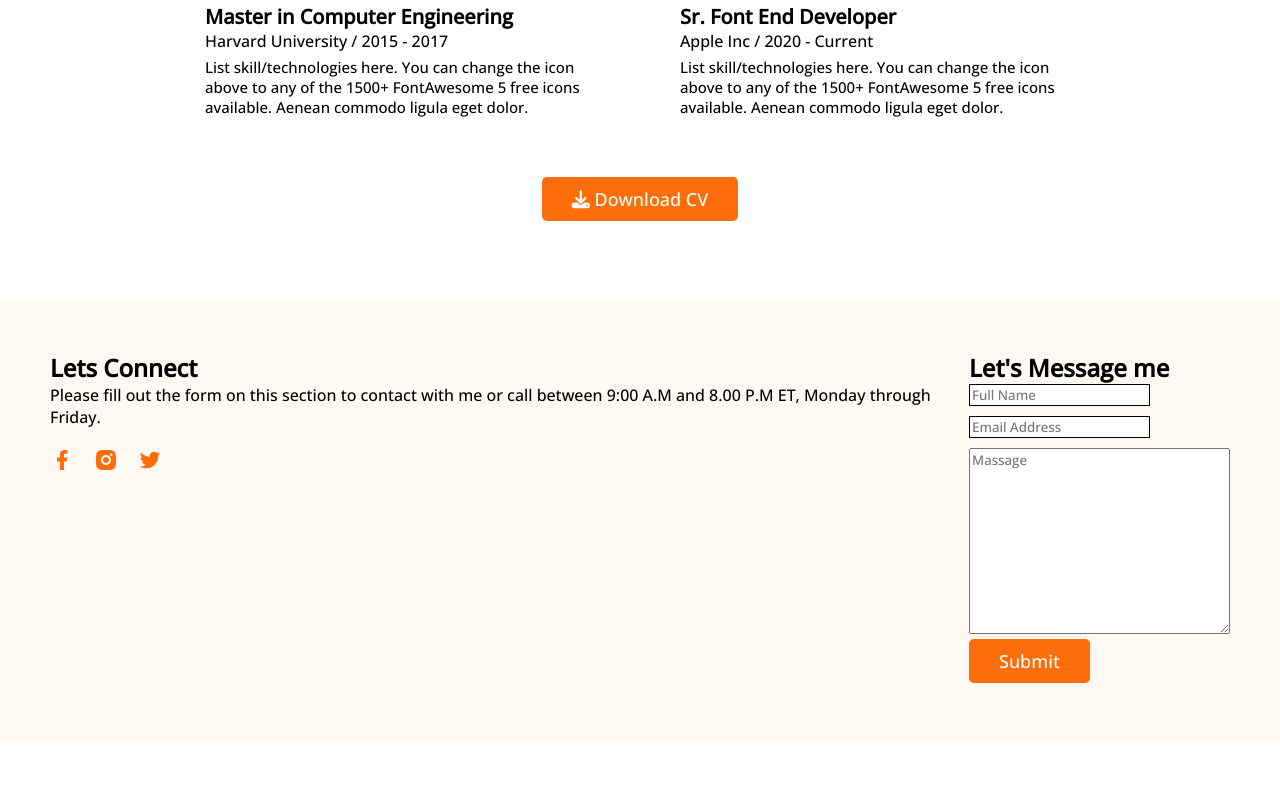
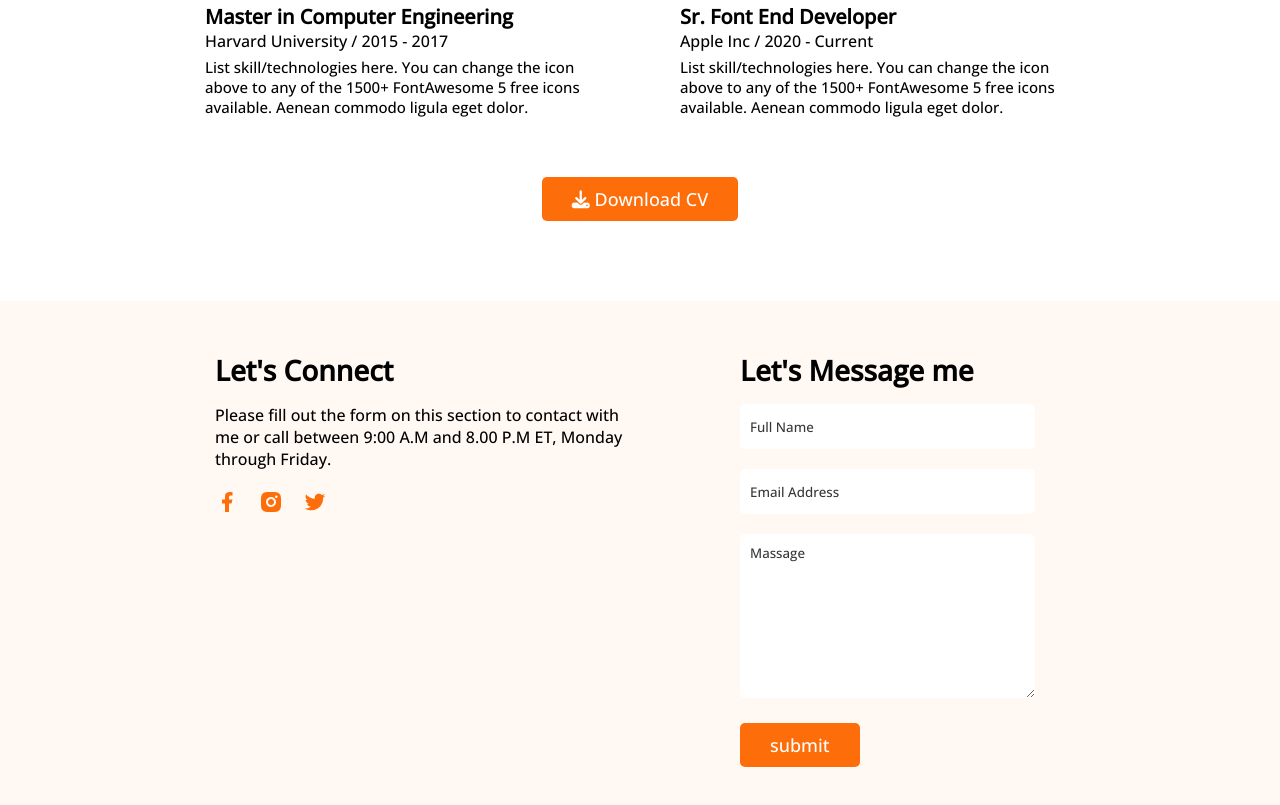
Before and after one commit to alaminsultan/portfolio, a plain HTML site: page index.html in a window 1280 px wide. Shown: the part 2303-3108 px from the top of the page. Before the commit the page ends 3046 px from the top, so only its background shows below. Drawn offline with nearby package versions, Linux system fonts and the light colour scheme.

Commit message:
le vai hogiye finle

```diff
--- a/index.html
+++ b/index.html
@@ -113,22 +113,26 @@
                     <h3 class="rs-title3">My Education</h3>
                     <h4 class="rs-title4">Master in Computer Engineering</h4>
                     <p class="rs-pragrap1">Harvard University / 2015 - 2017</p>
-                    <p class="rs-pragrap2">List skill/technologies here. You can change the icon above to any of the 1500+ FontAwesome 5
+                    <p class="rs-pragrap2">List skill/technologies here. You can change the icon above to any of the
+                        1500+ FontAwesome 5
                         free icons available. Aenean commodo ligula eget dolor.</p>
                     <hr class="rs-line">
                     <h4 class="rs-title4">Master in Computer Engineering</h4>
                     <p class="rs-pragrap1">Harvard University / 2015 - 2017</p>
-                    <p class="rs-pragrap2">List skill/technologies here. You can change the icon above to any of the 1500+ FontAwesome 5
+                    <p class="rs-pragrap2">List skill/technologies here. You can change the icon above to any of the
+                        1500+ FontAwesome 5
                         free icons available. Aenean commodo ligula eget dolor.</p>
                     <hr class="rs-line">
                     <h4 class="rs-title4">Master in Computer Engineering</h4>
                     <p class="rs-pragrap1">Harvard University / 2015 - 2017</p>
-                    <p class="rs-pragrap2">List skill/technologies here. You can change the icon above to any of the 1500+ FontAwesome 5
+                    <p class="rs-pragrap2">List skill/technologies here. You can change the icon above to any of the
+                        1500+ FontAwesome 5
                         free icons available. Aenean commodo ligula eget dolor.</p>
                     <hr class="rs-line">
                     <h4 class="rs-title4">Master in Computer Engineering</h4>
                     <p class="rs-pragrap1">Harvard University / 2015 - 2017</p>
-                    <p class="rs-pragrap2">List skill/technologies here. You can change the icon above to any of the 1500+ FontAwesome 5
+                    <p class="rs-pragrap2">List skill/technologies here. You can change the icon above to any of the
+                        1500+ FontAwesome 5
                         free icons available. Aenean commodo ligula eget dolor.</p>
                 </div>
                 <div class="rs-main">
@@ -142,7 +146,8 @@
                     <p class="rs-pragrap1">Apple Inc / 2020 - Current</p>
                     <p class="rs-pragrap2">List skill/technologies here. You can change the icon above
                         to any of the 1500+ FontAwesome 5 free icons available. Aenean commodo ligula eget dolor.</p>
-                    <hr class="rs-line"><h4 class="rs-title4">Sr. Font End Developer</h4>
+                    <hr class="rs-line">
+                    <h4 class="rs-title4">Sr. Font End Developer</h4>
                     <p class="rs-pragrap1">Apple Inc / 2020 - Current</p>
                     <p class="rs-pragrap2">List skill/technologies here. You can change the icon above
                         to any of the 1500+ FontAwesome 5 free icons available. Aenean commodo ligula eget dolor.</p>
@@ -159,21 +164,24 @@
 
     <footer>
         <div class="f-connect">
-            <div class="f-conn-l"><h2>Lets Connect</h2>
-            <p>Please fill out the form on this section to contact with me or call between 9:00 A.M and 8.00 P.M ET, Monday through Friday.</p>
+            <div class="f-connect-m">
+                <h2 class="f-conn-t">Let's Connect</h2>
+                <p class="f-conn-p">Please fill out the form on this section to contact with me or call between 9:00 A.M
+                    and 8.00 P.M ET, Monday through Friday.</p>
                 <ul>
-                <li><img src="images/icons/facebook.png" alt=""></li>
-                <li><img src="images/icons/insta.png" alt=""></li>
-                <li><img src="images/icons/twitter.png" alt=""></li>
+                    <a href=""><img src="images/icons/facebook.png" alt=""></a>
+                    <a href=""><img src="images/icons/insta.png" alt=""></a>
+                    <a href=""><img src="images/icons/twitter.png" alt=""></a>
                 </ul>
             </div>
-        <div>
-            <div class="f-mass-m"><h2>Let's Message me</h2>
+            <div class="f-connect-mm">
+                <div class="f-mass-m">
+                    <h2 class="f-conn-t">Let's Message me</h2>
                     <form action="">
                         <input type="text" placeholder="Full Name" class="name">
                         <input type="email" placeholder="Email Address" class="email">
-                <textarea cols="30" rows="10" placeholder="Massage" class="massage"></textarea>
-                <input type="submit" placeholder="Submit" class="btn-c">
+                        <textarea cols="30" rows="8" placeholder="Massage" class="massage"></textarea>
+                        <input type="submit" value="submit" class="btn-c">
                     </form>
                 </div>
             </div>
--- a/portfolio.css
+++ b/portfolio.css
@@ -69,6 +69,10 @@ div ul {
   padding: 0;
 }
 div li {
+  margin-right: 20px;
+  margin-top: 20px;
+}
+div a {
   margin-right: 20px;
   margin-top: 20px;
 }
@@ -146,45 +150,76 @@ div li {
   margin-bottom: 0;
   padding: 80px 80px;
 }
-.rs-div{
+.rs-div {
   display: flex;
   margin: 10px auto;
   justify-content: space-around;
 }
-.rs-main{
+.rs-main {
   padding: 40px;
 }
-.rs-title3{
+.rs-title3 {
   font-size: 24px;
   margin-bottom: 15px;
 }
-.rs-title4{
+.rs-title4 {
   font-size: 20px;
 }
-.rs-pragrap1{
+.rs-pragrap1 {
   font-size: 16px;
   margin-bottom: 5px;
 }
-.rs-pragrap2{
+.rs-pragrap2 {
   font-size: 15px;
   margin-bottom: 10px;
 }
-.rs-line{
+.rs-line {
   margin-bottom: 10px;
 }
-.btn-cc{
+.btn-cc {
   text-align: center;
 }
-div input{
+div input {
   display: flex;
   border: 1px solid black;
   margin-bottom: 10px;
 }
-.f-connect{
+.f-connect {
   display: flex;
+  max-width: 850px;
+  margin: 0 auto;
+  gap: 100px;
 }
 
-footer{
-    background-color: #FFF8F3;
+footer {
+  background-color: #fff8f3;
   padding: 50px;
 }
+.f-conn-t {
+  font-size: 28px;
+  margin-bottom: 15px;
+}
+.f-conn-p {
+  font-size: 16px;
+}
+.f-connect-m {
+  width: 50%;
+}
+form input[type="text"],
+input[type="email"],
+textarea {
+  margin-bottom: 20px;
+  border: 0;
+  border-radius: 5px;
+  padding: 10px;
+  width: 100%;
+  background-color: white;
+  color: black;
+}
+form input[type="text"],
+input[type="email"] {
+  height: 25px;
+}
+::placeholder {
+  color: rgb(57, 54, 54);
+}
```
Lines whose indentation alone changed are shown as unchanged.
